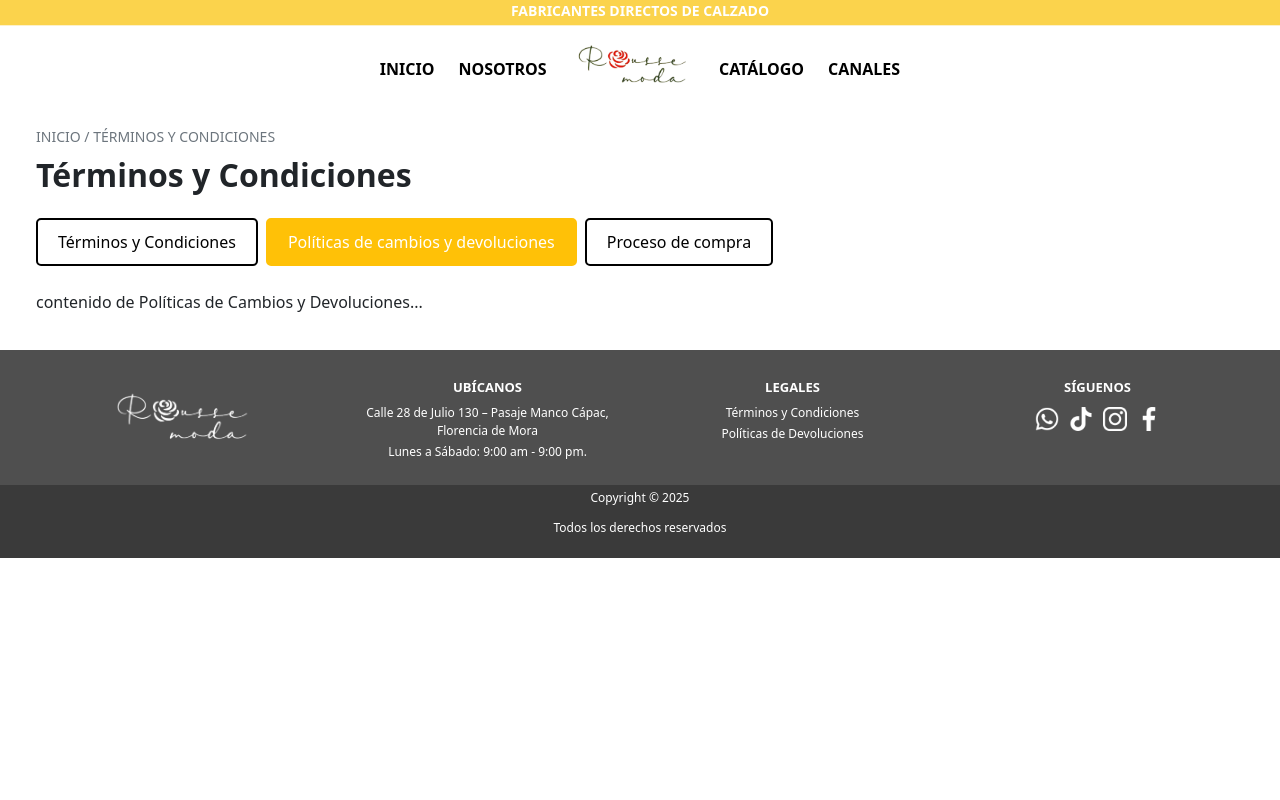
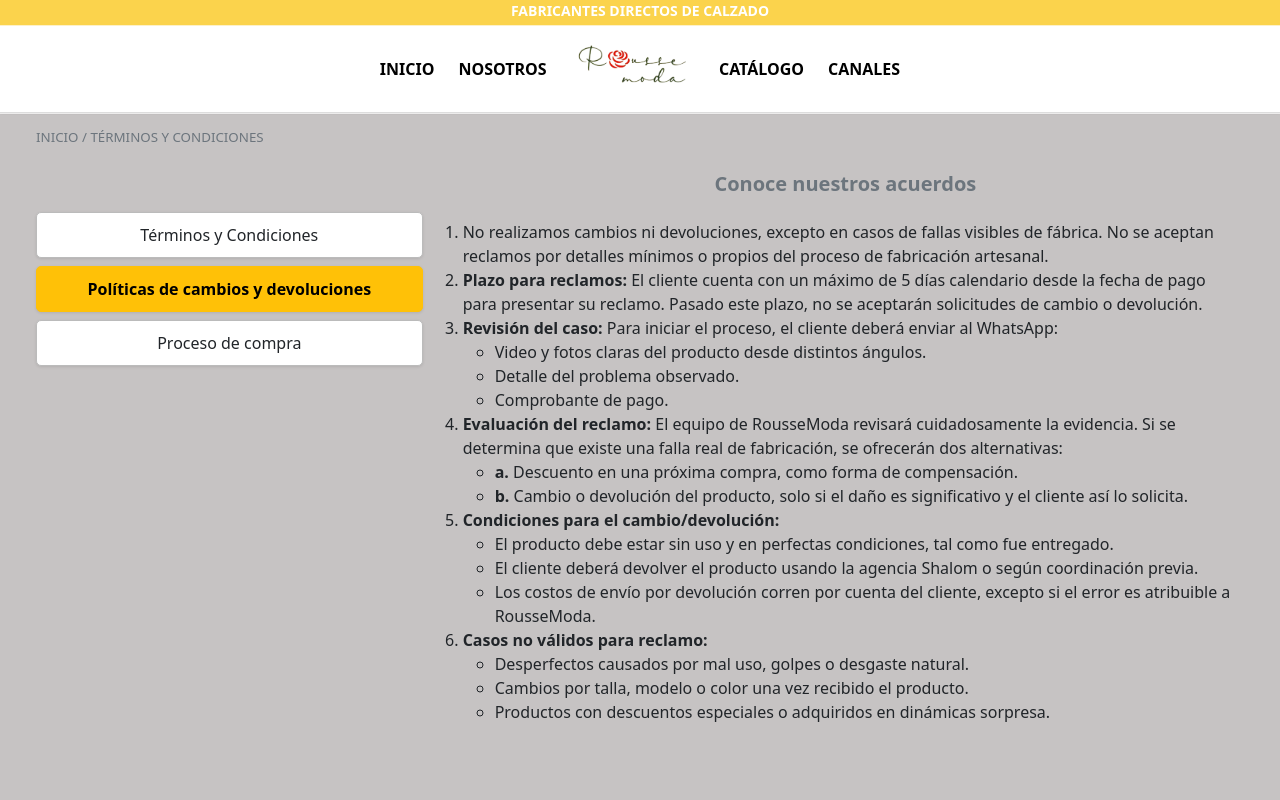
Before and after one commit to KevinGM02/RousseModaFront, an Angular app: page /politicas in a window 1280 px wide. Both pictures are taken after a click on the element "Políticas de cambios y devoluciones". Shown: the top 800 px of the page. Built offline with nearby package versions, Linux system fonts and the light colour scheme.

Commit message:
terminos y condiciones

```diff
--- a/src/app/Presentacion/Componentes/navbar/navbar.component.css
+++ b/src/app/Presentacion/Componentes/navbar/navbar.component.css
@@ -31,3 +31,7 @@
 .otras-navbar-texto{
     color: black !important;
 }
+nav {
+  border-bottom: 1px solid #ddd;
+  box-shadow: 0 1px 2px rgba(0, 0, 0, 0.05);
+}
--- a/src/app/Presentacion/Componentes/politicas/politicas.component.css
+++ b/src/app/Presentacion/Componentes/politicas/politicas.component.css
@@ -1,16 +1,21 @@
 .opcion-box {
-  border: 2px solid black;
-  padding: 10px 20px;
+  padding: 10px;
+  border: 1px solid #bbb;
+  box-shadow: 0px 1px 3px rgba(0,0,0,0.1);
   cursor: pointer;
-  transition: all 0.3s ease;
-  background-color: transparent;
-  color: black;
+  background-color: white;
+  transition: 0.3s;
   border-radius: 5px;
+}
+
+.opcion-box:hover {
+  background-color: #f8f9fa;
 }
 
 .opcion-box.activa {
   background-color: #ffc107;
-  color: white;
+  font-weight: bold;
+  color: #000;
   border-color: #ffc107;
 }
 
@@ -18,3 +23,9 @@
   margin-top: 80px;
   padding: 20px;
 }
+:host {
+  display: block;
+  background-color: #c6c3c3;
+  min-height: 100vh;
+  padding-bottom: 2rem;
+}
--- a/src/app/Presentacion/Componentes/politicas/politicas.component.html
+++ b/src/app/Presentacion/Componentes/politicas/politicas.component.html
@@ -1,16 +1,17 @@
 <div class="politicas-container">
 
 <div class="text-start px-3 mt-4">
-  <small class="text-secondary">INICIO / TÉRMINOS Y CONDICIONES</small>
-</div>
-
-<!-- titulo -->
-<div class="px-3 mt-2">
-  <h2 class="fw-bold">Términos y Condiciones</h2>
+  <a [routerLink]="'/home'" class="text-secondary" style="font-size: smaller; cursor: pointer; text-decoration: none;">
+    INICIO
+  </a>
+  <span class="text-secondary" style="font-size: smaller;"> / TÉRMINOS Y CONDICIONES</span>
 </div>
 
 <!-- recuadros -->
-<div class="d-flex flex-column flex-md-row gap-2 px-3 mt-4">
+<div class="row mt-4 px-3">
+    <!-- Sidebar con recuadros -->
+    <div class="col-md-4 mb-3"style="margin-top: 40px;">
+      <div class="d-flex flex-column gap-2">
         <div
           class="opcion-box text-center"
           [class.activa]="opcionSeleccionada === 'terminos'"
@@ -32,19 +33,139 @@
           Proceso de compra
         </div>
       </div>
+    </div>
 
 <!-- texto dinamico -->
-<div class="px-3 mt-4">
+<div class="col-md-8">
+  <div class="text-center mb-4">
+    <h5 class="fw-semibold text-secondary">Conoce nuestros acuerdos</h5>
+  </div>
       <div *ngIf="opcionSeleccionada === 'terminos'">
-    <p>contenido de Términos y Condiciones...</p>
+        <ol class="ps-3">
+          <li>
+            <strong>Información del Producto:</strong>
+            <ul>
+              <li>Todos los productos publicados son fabricados por nosotros, con materiales seleccionados y calidad garantizada.</li>
+              <li>Las imágenes son referenciales y pueden tener ligeras variaciones en tonos debido a la iluminación o pantalla del dispositivo.</li>
+            </ul>
+          </li>
+          <li>
+            <strong>Proceso de Compra:</strong>
+            <ul>
+              <li>Al elegir talla, color y modelo, tu pedido se enviará al WhatsApp para coordinar y registrar la orden.</li>
+              <li>El pedido será agendado únicamente después de confirmar el pago completo.</li>
+              <li>La fabricación toma aproximadamente 7 días hábiles, ya que se realiza bajo pedido o tras completar la media (cantidad mínima para producción).</li>
+              <li>Luego del plazo, se realiza el despacho o se coordina el recojo.</li>
+            </ul>
+          </li>
+          <li>
+            <strong>Formas de Pago:</strong>
+            <ul>
+              <li>Aceptamos pagos por Yape, Plin y transferencias bancarias.</li>
+              <li>Es responsabilidad del cliente enviar el comprobante y su descripción (nombre, modelo, talla y color) correctamente.</li>
+            </ul>
+          </li>
+          <li>
+            <strong>Cambios y Devoluciones:</strong>
+            <ul>
+              <li>No se aceptan cambios ni devoluciones, salvo fallas de fábrica visibles y considerables.</li>
+              <li>El reclamo debe hacerse dentro de los 2 días posteriores a recibir el producto.</li>
+              <li>Se debe enviar fotos y/o videos para evaluación.</li>
+              <li>Si la falla es comprobada, se ofrece descuento en una próxima compra o cambio, según coordinación.</li>
+              <li>En caso el cliente no acepte, se podrá evaluar devolución o reemplazo del producto según disponibilidad.</li>
+            </ul>
+          </li>
+          <li>
+            <strong>Envíos y Recojos:</strong>
+            <ul>
+              <li>Realizamos envíos a todo el Perú por Shalom.</li>
+              <li>También puedes recoger en nuestra tienda física en Trujillo de Lunes a Sábado desde las 8 am hasta 8 pm.</li>
+              <li>Previo acuerdo, tu pedido puede ser juntado con futuras compras (por TikTok Live o redes) para facilitar la entrega, siempre y cuando los tiempos lo permitan.</li>
+            </ul>
+          </li>
+          <li>
+            <strong>Confidencialidad:</strong>
+            <ul>
+              <li>Toda la información brindada por el cliente es confidencial y solo será usada para gestionar sus pedidos.</li>
+            </ul>
+          </li>
+        </ol>
       </div>
 
       <div *ngIf="opcionSeleccionada === 'cambios'">
-    <p>contenido de Políticas de Cambios y Devoluciones...</p>
+        <ol class="ps-3">
+          <li>
+            No realizamos cambios ni devoluciones, excepto en casos de fallas visibles de fábrica.
+            No se aceptan reclamos por detalles mínimos o propios del proceso de fabricación artesanal.
+          </li>
+          <li>
+            <strong>Plazo para reclamos:</strong> El cliente cuenta con un máximo de 5 días calendario desde la fecha de pago
+            para presentar su reclamo. Pasado este plazo, no se aceptarán solicitudes de cambio o devolución.
+          </li>
+          <li>
+            <strong>Revisión del caso:</strong> Para iniciar el proceso, el cliente deberá enviar al WhatsApp:
+            <ul>
+              <li>Video y fotos claras del producto desde distintos ángulos.</li>
+              <li>Detalle del problema observado.</li>
+              <li>Comprobante de pago.</li>
+            </ul>
+          </li>
+          <li>
+            <strong>Evaluación del reclamo:</strong> El equipo de RousseModa revisará cuidadosamente la evidencia. Si se determina que existe una falla real de fabricación, se ofrecerán dos alternativas:
+            <ul>
+              <li><strong>a.</strong> Descuento en una próxima compra, como forma de compensación.</li>
+              <li><strong>b.</strong> Cambio o devolución del producto, solo si el daño es significativo y el cliente así lo solicita.</li>
+            </ul>
+          </li>
+          <li>
+            <strong>Condiciones para el cambio/devolución:</strong>
+            <ul>
+              <li>El producto debe estar sin uso y en perfectas condiciones, tal como fue entregado.</li>
+              <li>El cliente deberá devolver el producto usando la agencia Shalom o según coordinación previa.</li>
+              <li>Los costos de envío por devolución corren por cuenta del cliente, excepto si el error es atribuible a RousseModa.</li>
+            </ul>
+          </li>
+          <li>
+            <strong>Casos no válidos para reclamo:</strong>
+            <ul>
+              <li>Desperfectos causados por mal uso, golpes o desgaste natural.</li>
+              <li>Cambios por talla, modelo o color una vez recibido el producto.</li>
+              <li>Productos con descuentos especiales o adquiridos en dinámicas sorpresa.</li>
+            </ul>
+          </li>
+        </ol>
       </div>
 
       <div *ngIf="opcionSeleccionada === 'proceso'">
-    <p>contenido del Proceso de Compra...</p>
+        <ol class="ps-3">
+          <li>
+            <strong>Confirmación de pedido:</strong> Una vez el cliente seleccione el producto, color y talla en la página web, será redirigido al WhatsApp de atención para registrar su orden de forma personalizada.
+          </li>
+          <li>
+            <strong>Validación y pago:</strong> El pedido será agendado solo después de haber confirmado el pago total. Sin este paso, la orden no se considerará registrada oficialmente.
+          </li>
+          <li>
+            <strong>Tiempo de espera:</strong> Al trabajar bajo un sistema de producción por medias, el pedido ingresará a fase de fabricación, y el tiempo estimado de entrega será de aproximadamente 7 días hábiles.
+            <br><span class="text-muted">Importante: Este plazo puede variar dependiendo del avance de producción y disponibilidad del modelo.</span>
+          </li>
+          <li>
+            <strong>Fabricación por media:</strong> La producción inicia cuando se completa la media docena del modelo solicitado. El cliente será notificado si hubiera algún retraso excepcional.
+          </li>
+          <li>
+            <strong>Coordinación de entrega:</strong> Una vez finalizado el proceso de fabricación:
+            <ul>
+              <li>El equipo de RousseModa se comunicará vía WhatsApp para coordinar el envío (a través de Shalom) o el recojo en tienda (solo Trujillo).</li>
+              <li>El cliente debe brindar datos completos para el despacho: nombre, DNI y sede Shalom.</li>
+            </ul>
+          </li>
+          <li>
+            <strong>Cambios y cancelaciones:</strong> Una vez iniciado el proceso de fabricación, no se aceptan cancelaciones ni cambios de modelo, color o talla, ya que cada par es fabricado bajo pedido.
+          </li>
+          <li>
+            <strong>Acumulación de compras:</strong> En caso el cliente tenga compras anteriores realizadas por otros canales (live, tienda física u otros), su envío podrá ser unificado previa coordinación directa vía WhatsApp. Esta opción está sujeta a disponibilidad de tiempos y estado de preparación de cada pedido.
+          </li>
+        </ol>
+      </div>
     </div>
   </div>
 
--- a/src/app/Presentacion/Componentes/politicas/politicas.component.ts
+++ b/src/app/Presentacion/Componentes/politicas/politicas.component.ts
@@ -1,10 +1,11 @@
 import { Component } from '@angular/core';
 import { CommonModule } from '@angular/common';
+import { RouterModule } from '@angular/router';
 
 @Component({
   selector: 'app-politicas',
   standalone: true,
-  imports: [CommonModule],
+  imports: [CommonModule, RouterModule],
   templateUrl: './politicas.component.html',
   styleUrl: './politicas.component.css'
 })
```
Lines whose indentation alone changed are shown as unchanged.
